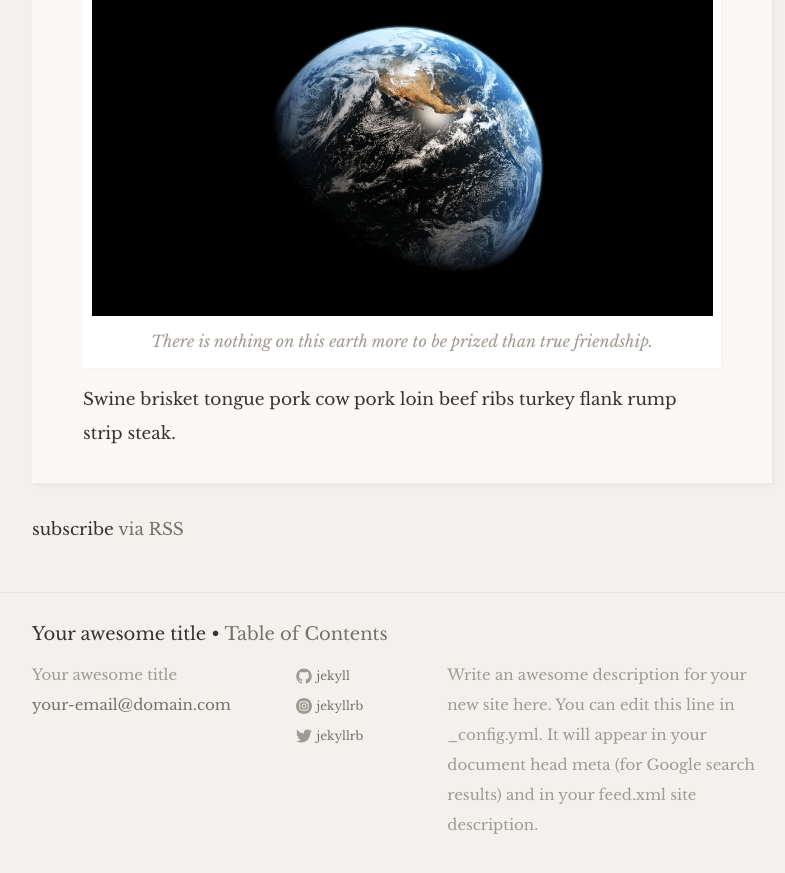
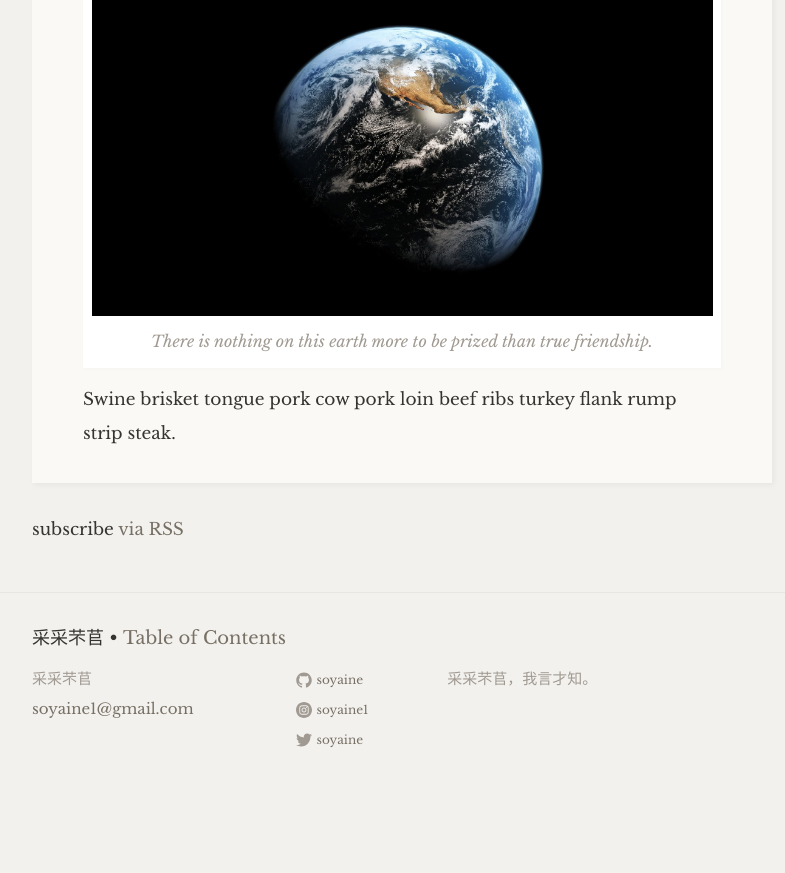
Before and after one commit to soyaine/read, a Jekyll site: the page built from index.html, in a window 1280 px wide and 900 px high, scrolled down 1725 px. Shown: the top 873 px of the window, without its empty margins (238-1023 px from the left). Built offline with Jekyll 4.4.1, drawn with Linux system fonts in a browser that asks for light colours; some web fonts are replaced; after the commit the page ends 2539 px from its top, so only the background shows below that; some of the changed text lies outside the part shown.

Commit message:
update the config

```diff
--- a/_config.yml
+++ b/_config.yml
@@ -13,17 +13,15 @@
 # you will see them accessed via {{ site.title }}, {{ site.email }}, and so on.
 # You can create any custom variable you would like, and they will be accessible
 # in the templates via {{ site.myvariable }}.
-title: Your awesome title
-email: your-email@domain.com
+title: 采采芣苢
+email: soyaine1@gmail.com
 description: > # this means to ignore newlines until "baseurl:"
-  Write an awesome description for your new site here. You can edit this
-  line in _config.yml. It will appear in your document head meta (for
-  Google search results) and in your feed.xml site description.
-baseurl: "/jekyll-theme-libretto" # the subpath of your site, e.g. /blog
-url: "https://ferrolho.github.io" # the base hostname & protocol for your site
-github_username:    jekyll
-instagram_username: jekyllrb
-twitter_username:   jekyllrb
+  采采芣苢，我言才知。
+baseurl: "/read" # the subpath of your site, e.g. /blog
+url: "https://soyaine.github.io" # the base hostname & protocol for your site
+github_username:    soyaine
+instagram_username: soyaine1
+twitter_username:   soyaine
 
 # Build settings
 markdown: kramdown
```
